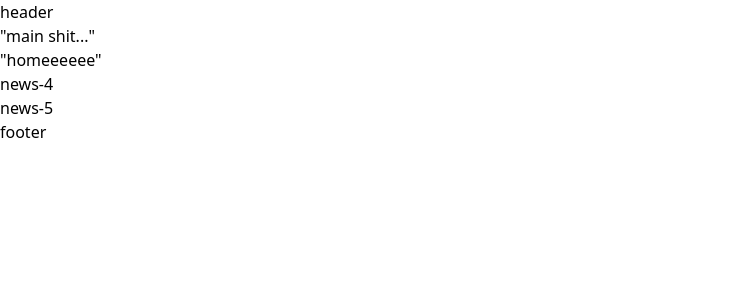
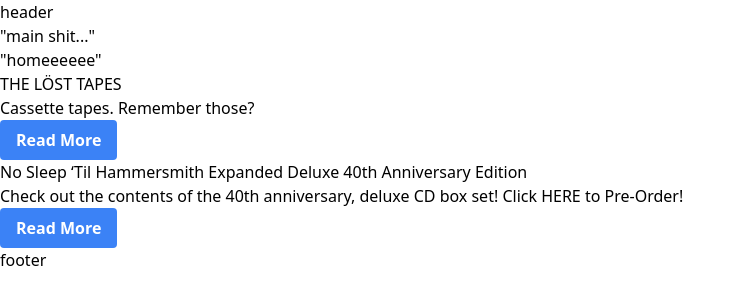
Before and after one commit to andrei-g-git/motorhead-fan-site, a Next.js app: page / in a window 1280 px wide. Shown: the top 304 px of the page, without its empty margins (0-745 px from the left). Built offline with nearby package versions, Linux system fonts and the light colour scheme.

Commit message:
add preview articles

```diff
--- a/src/app/(pages)/index.tsx
+++ b/src/app/(pages)/index.tsx
@@ -1,17 +1,32 @@
 import React from 'react'
 import fs from "fs";
 import Link from 'next/link';
+import { NewsPreview, ReadMore, withLink } from '@/components';
+import { getArticleMetadata } from '../lib';
 
 const Homeee = (/* {slugs}: {slugs: string[]} */) => {
-    const contentMetadata = getNewsMetadata();
+    const slugs = getNewsMetadata();
+    const allMetadata = slugs.map(slug => {
+        const data = getArticleMetadata("content/news", slug);
+        return {
+            slug: slug,
+            //{...data}   why doesn't this work?
+            title: data.title,
+            subtitle: data.subtitle
+        }
+    });
+
     return (
         <div>
             "homeeeeee"
             {
-                contentMetadata.map(slug =>
-                    <Link href={`/news/${slug}`}>
-                        <div>{slug}</div>
-                    </Link>
+                allMetadata.map(item =>
+
+                    <NewsPreview title={item.title}
+                        subtitle={item.subtitle}
+                        link={`/news/${item.slug}`}
+                        RedirectButton={withLink(ReadMore)}
+                    />
                 )
             }
         </div>
--- a/src/app/lib/markdown.ts
+++ b/src/app/lib/markdown.ts
@@ -9,7 +9,7 @@
     return data;
 }
 
-export const getArticleMetadata = (directory: ContentPath, slug: string) => {
+export const getArticleMetadata = (directory: ContentPath, slug: string): {title: string, subtitle: string} => {
     const grayMatter = getMarkdownData(directory, slug);
     return{
         title: grayMatter.data.title,
--- /dev/null
+++ b/src/components/ReadMode.tsx
@@ -0,0 +1,10 @@
+
+const ReadMode = () => {
+    return (
+        <button className="bg-blue-500 hover:bg-blue-700 text-white font-bold py-2 px-4 rounded">
+            Read More
+        </button>
+    )
+}
+
+export default ReadMode;
--- /dev/null
+++ b/src/components/higher-order/navigation.tsx
@@ -0,0 +1,11 @@
+import Link from "next/link"
+
+export const withLink = (WrappedComponent: React.FunctionComponent<any>) =>
+    (props: any) => {
+
+        return(
+            <Link href={props.link}>
+                <WrappedComponent {...props} />
+            </Link>
+        )
+    }
--- /dev/null
+++ b/src/components/index.ts
@@ -0,0 +1,4 @@
+export {withLink} from "./higher-order/navigation";
+
+export {default as NewsPreview} from "./news/NewsPreview";
+export {default as ReadMore} from "./ReadMode";
--- /dev/null
+++ b/src/components/news/NewsPreview.tsx
@@ -0,0 +1,18 @@
+type NewsPreviewProps = {
+    title: string,
+    subtitle: string,
+    link: string,
+    RedirectButton: React.FunctionComponent<any>
+}
+
+const NewsPreview = ({title, subtitle, link, RedirectButton}: NewsPreviewProps) => {
+    return (
+        <div>
+            <h2>{title}</h2>
+            <h4>{subtitle}</h4>
+            <RedirectButton link={link} />
+        </div>
+    )
+}
+
+export default NewsPreview;
```
Also changed, not shown: src/assets/page.tsx (deleted).
